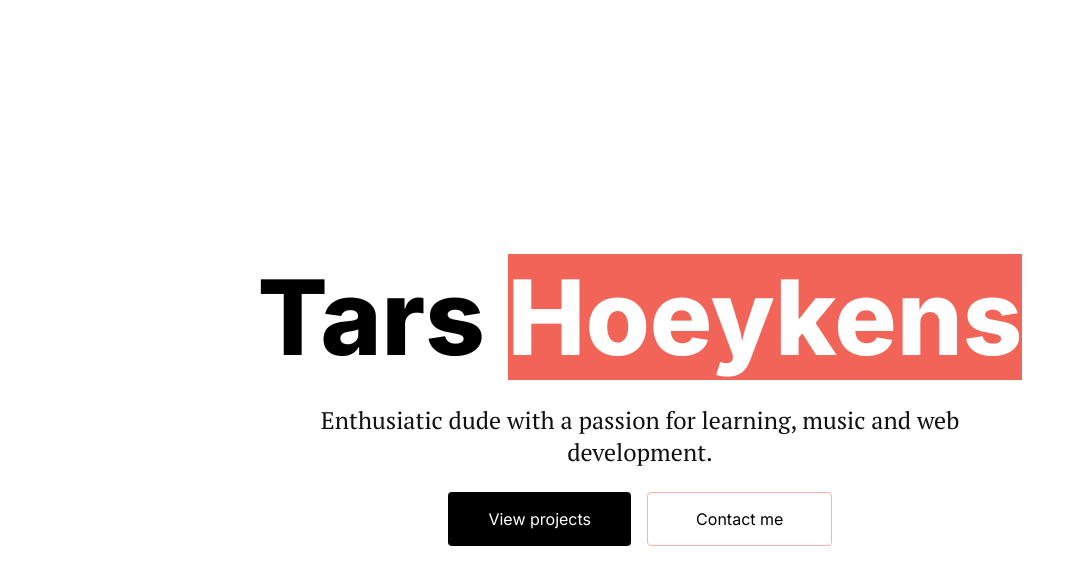
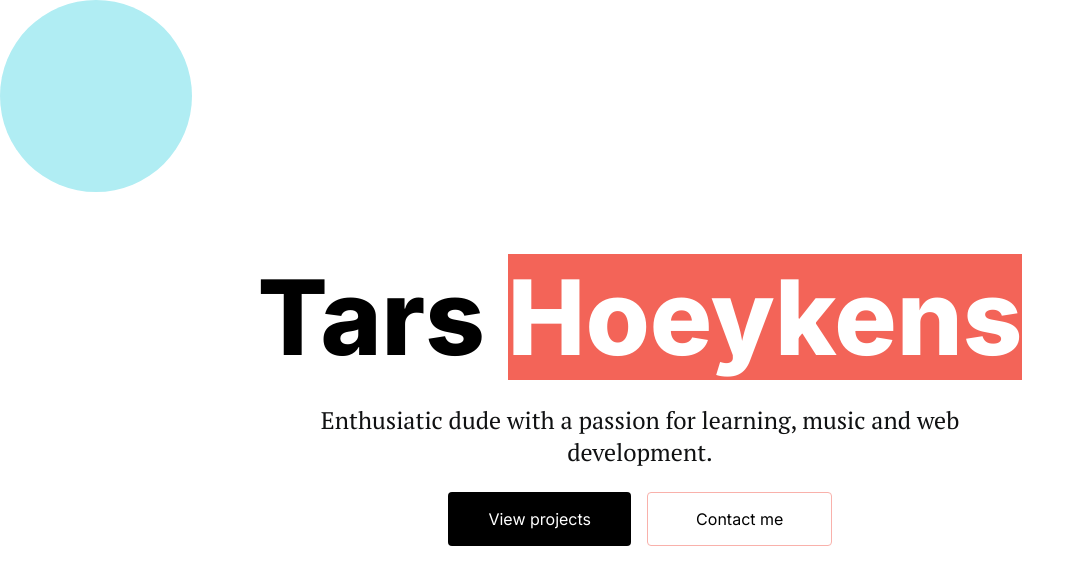
Before and after one commit to Tarshh/MySite, a Next.js app: page / in a window 1280 px wide. Shown: the top 584 px of the page, without its empty margins (0-1085 px from the left). Built offline with nearby package versions, Linux system fonts and the light colour scheme.

Commit message:
Added MouseTrailer component

```diff
--- a/src/app/page.tsx
+++ b/src/app/page.tsx
@@ -8,6 +8,7 @@ export default function Home() {
   return (
     <Container>
       <Hero />
+      <MouseTrailer />
     </Container>
   );
 }
--- /dev/null
+++ b/src/components/MouseTrailer.tsx
@@ -0,0 +1,47 @@
+import { useState, MouseEvent } from "react";
+import styled from "styled-components";
+
+export function MouseTrailer() {
+  const [mouseposition, setMousePosition] = useState({ x: 0, y: 0 });
+  const circleOffset = 96;
+
+  function handleMouseMove(e: MouseEvent) {
+    setMousePosition({
+      x: e.clientX - circleOffset,
+      y: e.clientY - circleOffset,
+    });
+  }
+
+  return (
+    <StyledContainer onMouseMove={handleMouseMove}>
+      <Trailer mousePosition={mouseposition} />
+    </StyledContainer>
+  );
+}
+
+const Trailer = styled.div.attrs<{ mousePosition: { x: number; y: number } }>(
+  (props) => ({
+    style: {
+      left: `${props.mousePosition.x}px`,
+      top: `${props.mousePosition.y}px`,
+    },
+  })
+)`
+  height: 12rem;
+  width: 12rem;
+  background-color: #b0edf3;
+  border-radius: 50%;
+  position: fixed;
+  opacity: 0;
+  cursor: none;
+`;
+
+const StyledContainer = styled.div`
+  height: 100vh;
+  width: 100vw;
+  position: absolute;
+  z-index: 0;
+  &:hover ${Trailer} {
+    opacity: 1;é
+  }
+`;
--- a/src/components/Sections/Hero.tsx
+++ b/src/components/Sections/Hero.tsx
@@ -43,7 +43,6 @@ const Container = styled.div`
   margin: 0 auto;
   max-width: 40rem;
   z-index: 1;
-  position: relative;
   pointer-events: none;
   @media ${device.md} {
     text-align: center;
```
